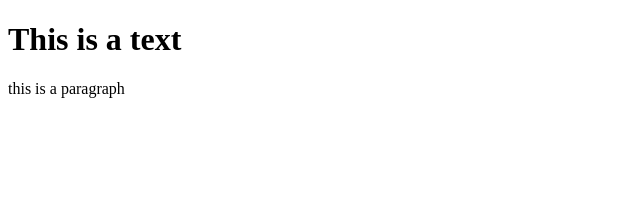
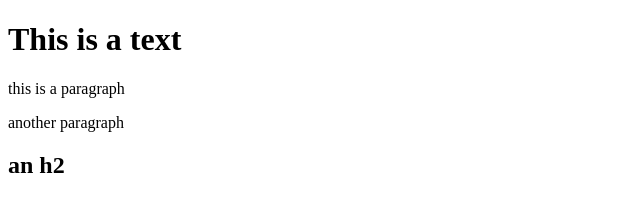
Before and after one commit to amithg2/amit-github-test, a plain HTML site: page index.html in a window 1280 px wide. Shown: the whole page, without its empty margins (0-640 px from the left). Drawn offline with Linux system fonts and the light colour scheme.

Commit message:
add some text

```diff
--- a/index.html
+++ b/index.html
@@ -11,5 +11,9 @@
     <h1>This is a text</h1>
 
     <p>this is a paragraph</p>
+
+    <p> another paragraph</p>
+
+    <h2>an h2</h2>
   </body>
 </html>
```
